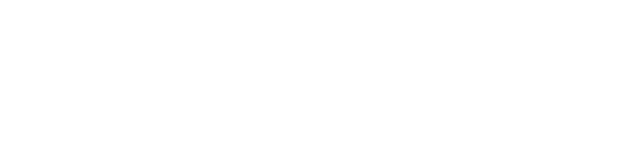
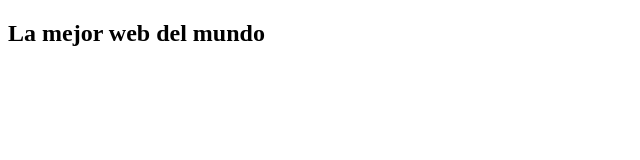
Before and after one commit to tt800w/mi-web, a plain HTML site: page index.html in a window 1280 px wide. Shown: the whole page, without its empty margins (0-640 px from the left). Drawn offline with Linux system fonts and the light colour scheme.

Commit message:
feat: :memo: SE AGREGO EL TITULO

```diff
--- a/index.html
+++ b/index.html
@@ -6,6 +6,8 @@
     <title>Document</title>
 </head>
 <body>
-
+    <h2>
+        La mejor web del mundo
+    </h2>
 </body>
 </html>
```
